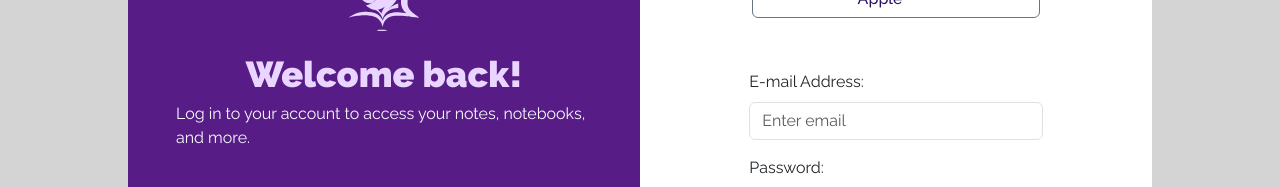
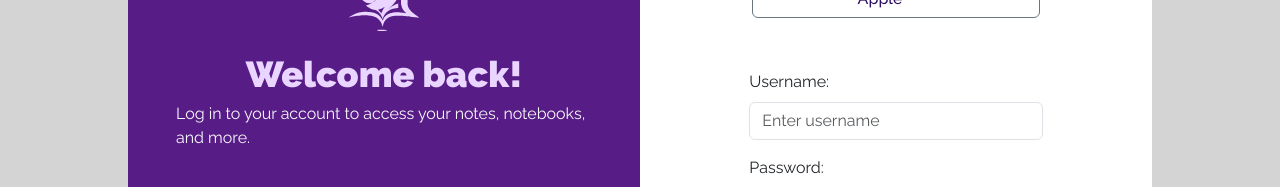
Before and after one commit to HenriqueCosta05/uNotes, a React (Vite) app in the folder client/frontend/: page /auth/login in a window 1280 px wide. Shown: the part 582-769 px from the top of the page. Built offline with nearby package versions, Linux system fonts and the light colour scheme; data requests are answered from the project's data file.

Commit message:
:bug: fix: login page restrucutred

```diff
--- a/client/frontend/src/ui/components/auth/signin/signinform/FormSignIn.tsx
+++ b/client/frontend/src/ui/components/auth/signin/signinform/FormSignIn.tsx
@@ -5,63 +5,77 @@ import Feedback from 'react-bootstrap/esm/Feedback';
 import FormCheckInput from 'react-bootstrap/esm/FormCheckInput'
 import { Controller, SubmitHandler, useForm } from 'react-hook-form'
 import { useNavigate } from 'react-router-dom';
+import {request } from '../../../../../services/utils/getToken'
+import Swal from 'sweetalert2'
 interface FormFields {
-  email: string;
-  password: string;
+  Username: string;
+  Password: string;
 }
 
 export default function FormSignIn() {
   const navigate = useNavigate();
-  const { control, handleSubmit, formState: { errors, isSubmitting }, register} = useForm<FormFields>({
+  const { control, handleSubmit, formState: { errors, isSubmitting }, login} = useForm<FormFields>({
         defaultValues: {
-          email: "",
-          password: ""
+          Username: "",
+          Password: ""
         }
     })
-  const onSubmit: SubmitHandler<FormFields> = async (data) => {
+const onSubmit: SubmitHandler<FormFields> = async (data) => {
     try {
-      const response = await axios.get('http://localhost:8080/auth/login');
-      console.log(data);
-      if(response.status === 200){
-        navigate('/app/dashboard')
-      } else {
-        return (<Feedback type="invalid">Invalid email or password</Feedback>)
-      }
+        const response = await request('post', '/auth/login', data);
+        console.log(response.data);
+        if (response.status === 200) {
+            return (
+                Swal.fire({
+                    title: 'Success!',
+                    text: 'User logged in successfully!',
+                    icon: 'success',
+                    confirmButtonText: 'Go to homepage',
+                    didClose: () => {
+                        navigate('/app/home');
+                    }
+                })
+            )
+        }
     } catch (error) {
-      console.error(error);
+        Swal.fire({
+                    title: 'Try again!',
+                    text: 'Username or password incorrect!',
+                    icon: 'error',
+                    confirmButtonText: 'Try again',
+                })
+        console.error(error);
     }
-
-  }
+}
   return (
     <>
       <Form className='w-11/12' onSubmit={handleSubmit(onSubmit)} noValidate>
         <FormGroup className="mt-3">
-          <FormLabel className='mt-3'>E-mail Address: </FormLabel>
+          <FormLabel className='mt-3'>Username: </FormLabel>
           <Controller
-            name='email'
+            name='Username'
             control={control}
             rules={{
-              required: "Please enter your email.",
-              pattern: {
-                value: /^[a-zA-Z0-9._-]+@[a-zA-Z0-9.-]+\.[a-zA-Z]{2,4}$/,
-                message: "Please enter a valid email address."
-              },
+              required: "Please enter your username.", pattern: {
+                                value: /^[a-zA-Z0-9]+$/,
+                                message: "Username must contain only letters and numbers."
+                            }
             }}
             render={({ field }) => (
               <FormControl
                 {...field}
-                isInvalid={errors.email}
+                isInvalid={errors.Username}
                 type="email"
-                placeholder="Enter email" />
+                placeholder="Enter username" />
             )}
           />
-          {errors.email && (
-            <Feedback type="invalid">{errors.email.message}</Feedback>
+          {errors.Username && (
+            <Feedback type="invalid">{errors.Username.message}</Feedback>
           )}
 
           <FormLabel className='mt-3'>Password: </FormLabel>
           <Controller
-            name='password'
+            name='Password'
             control={control}
             rules={{
               required: "Please enter your password.",
@@ -73,13 +87,13 @@ export default function FormSignIn() {
             render={({ field }) => (
               <FormControl
                 {...field}
-                isInvalid={errors.password}
+                isInvalid={errors.Password}
                 type="password"
                 placeholder="Enter password" />
             )}
           />
-          {errors.password && (
-            <Feedback type="invalid">{errors.password.message}</Feedback>
+          {errors.Password && (
+            <Feedback type="invalid">{errors.Password.message}</Feedback>
           )}
           <div className="flex flex-nowrap h-auto mt-2 justify-start items-center">
             <FormCheckInput type="checkbox" />
```
Also changed, not shown: 1 other file (tests, documents, lock files or other folders).
